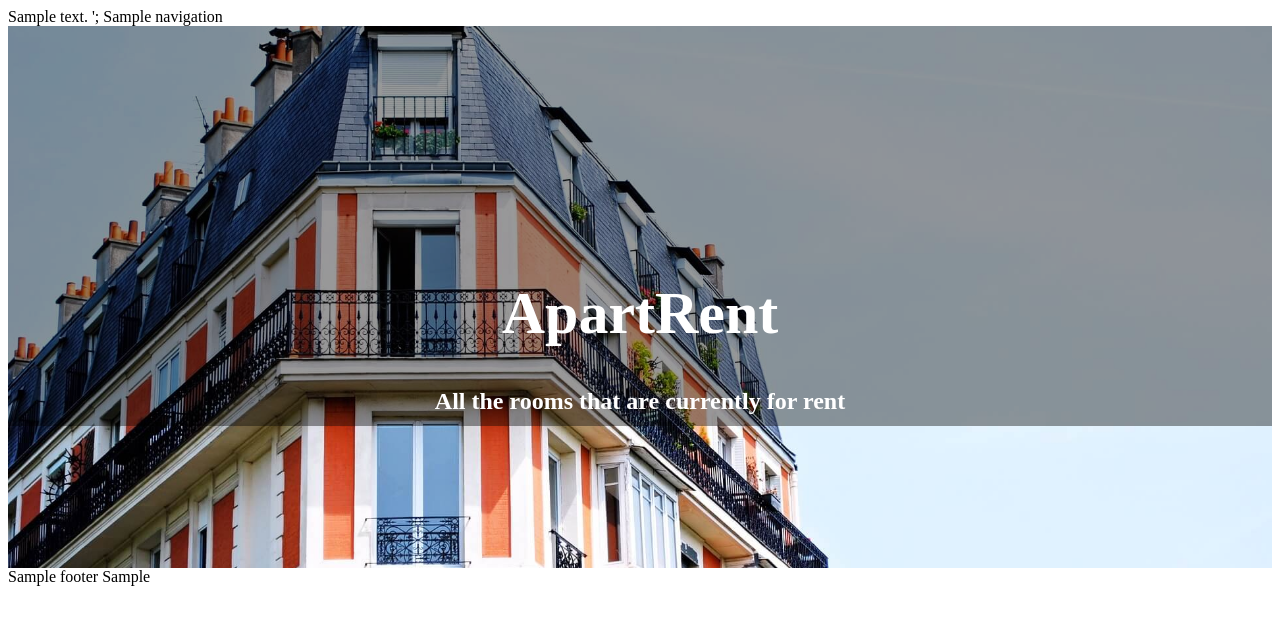
After one commit to folkertleistra/DDWT18_final, a PHP site: template views/rentable-rooms.php in a window 1280 px wide. The commit adds this page. Shown: the top 625 px of the page. Run offline with PHP 8.4, Linux system fonts and the light colour scheme; the template is opened without the code that fills it: most values are stand-ins (such as "Sample title", 1, 10 or a date in 2020).

Commit message:
Created a rentable-rooms view

```diff
--- a/index.php
+++ b/index.php
@@ -59,7 +59,6 @@ $nav_template =
             'state' => 'login',
             'role' => 'all'
         )
-
     );
 
 /* This section contains all routes */
@@ -86,7 +85,7 @@ elseif (new_route('/DDWT18_final/rentable-rooms/', 'get')) {
     $page_subtitle = 'Living on my own!';
     $page_content = 'Boom Boom Boom Boom, I want you in my room!';
 
-    include use_template('home');
+    include use_template('rentable-rooms');
 }
 
 /* information about a single room. (GET) */
--- /dev/null
+++ b/views/rentable-rooms.php
@@ -0,0 +1,29 @@
+
+<!doctype html>
+<html lang="en">
+    <head>
+        <?= $head_upper_content ?>
+        <link rel="stylesheet" href="/DDWT18_final/css/home.css">';
+        <title><?= $page_title ?></title>
+    </head>
+    <body>
+        <!-- Navigation Menu -->
+        <?= $navigation ?>
+
+        <!-- Content -->
+
+            <div class="jumbotron jumbotron-fluid home-jumbo">
+                <div class="container hero-container">
+                    <div class="hero-text">
+                        <h1 class="display-4">ApartRent</h1>
+                        <h2 class="display-6">All the rooms that are currently for rent</h2>
+                    </div>
+                </div>
+            </div>
+
+        <!-- Footer -->
+        <?= $footer ?>
+
+        <?= $imported_scripts ?>
+    </body>
+</html>
```
